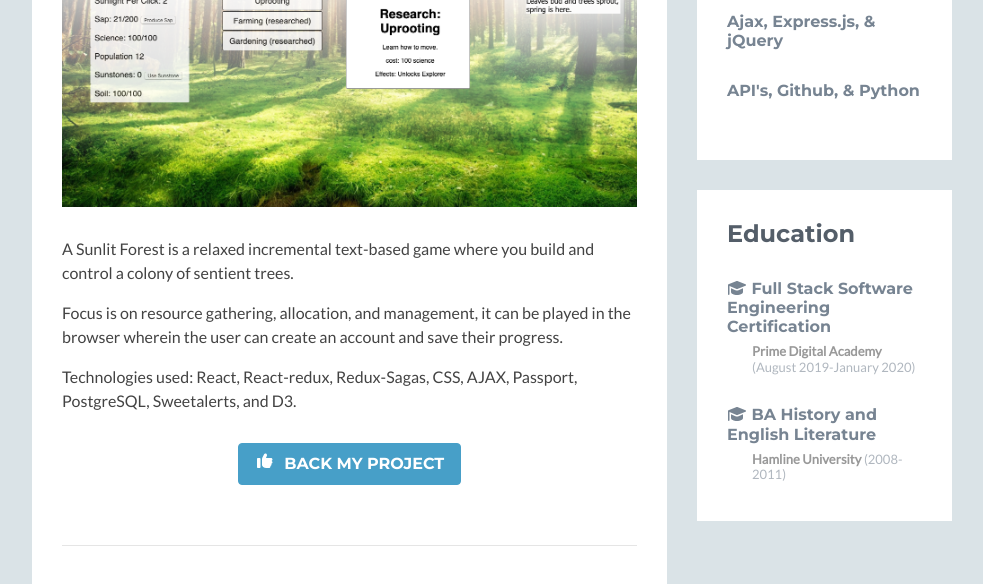
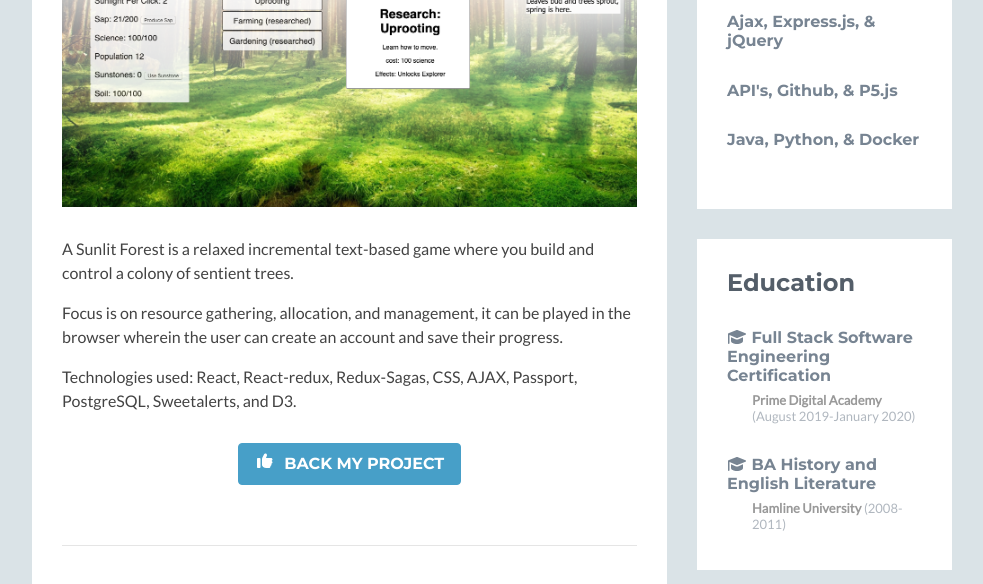
Before and after one commit to Evantilton/personal_website, a plain HTML site: page index.html in a window 1280 px wide. Shown: the part 890-1474 px from the top of the page, without its empty margins (53-1036 px from the left). Drawn offline with nearby package versions, Linux system fonts and the light colour scheme; no server answers; a script that the page names is missing; some icons are missing.

Commit message:
some minor updates

```diff
--- a/index.html
+++ b/index.html
@@ -231,7 +231,7 @@
                 <section class="github section">
                     <div class="section-inner">
                         <h2 class="heading">My GitHub</h2>
-                        <!-- <p><a href="https://github.com/IonicaBizau/github-calendar" target="_blank">GitHub Calendar</a> widget.  -->
+                        <p><a href="https://github.com/IonicaBizau/github-calendar" target="_blank">GitHub Calendar</a> widget.
 
                         <div id="github-graph" class="github-graph">
 
@@ -309,10 +309,16 @@
 
                                     </div>
                                     <!--//item-->
+                                    <div class="item">
+                                        <h3 class="level-title">API's, Github, &amp; P5.js <span class="level-label"
+                                                data-toggle="tooltip" data-placement="left" data-animation="true"
+                                                title=""></h3>
 
+                                    </div>
+                                    <!--//item-->
 
                                     <div class="item">
-                                        <h3 class="level-title">API's, Github, &amp; Python <span class="level-label"
+                                        <h3 class="level-title">Java, Python, &amp; Docker <span class="level-label"
                                                 data-toggle="tooltip" data-placement="left" data-animation="true"
                                                 title=""></h3>
 
```
